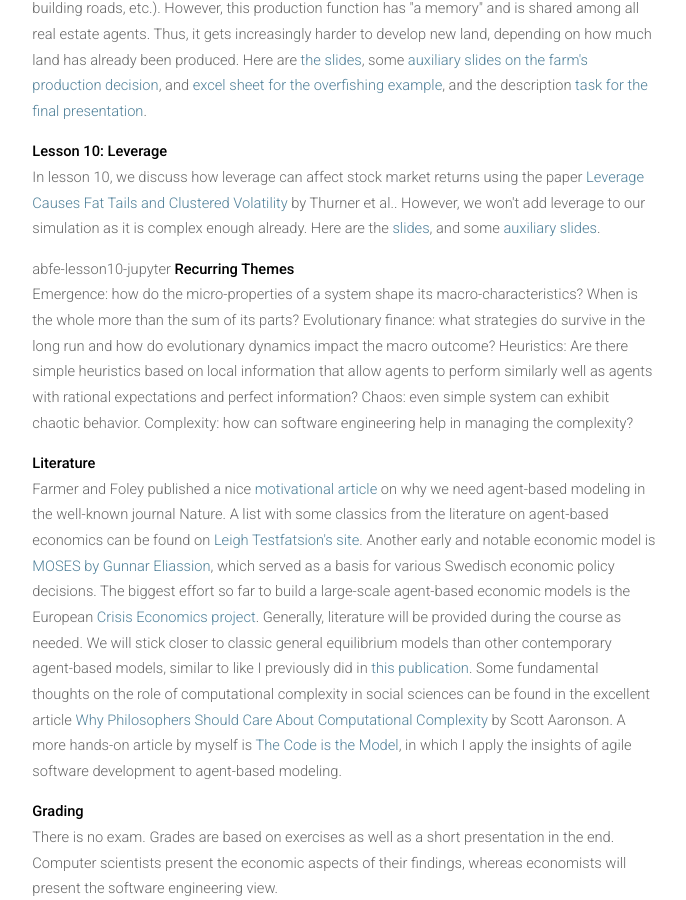
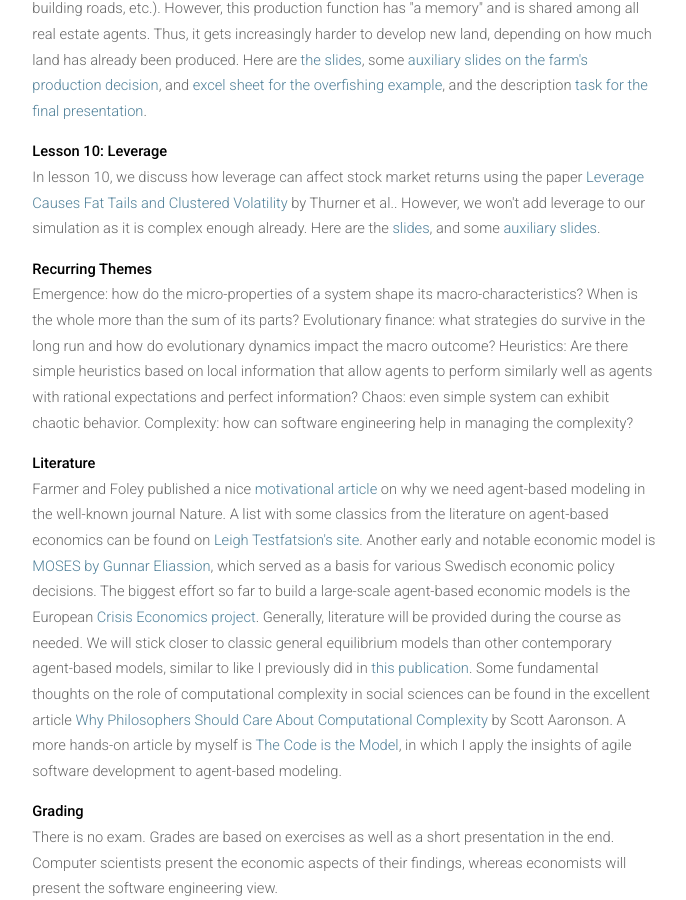
Before and after one commit to meisserecon/www, a Jekyll site: the page built from course.md, in a window 1280 px wide and 900 px high, scrolled down 2265 px. Shown: the whole window, without its empty margins (296-982 px from the left). Built offline with Jekyll 4.4.1, drawn with Linux system fonts in a browser that asks for light colours; nearby versions of some CDN libraries.

Commit message:
Update course.md

```diff
--- a/course.md
+++ b/course.md
@@ -52,8 +52,6 @@ permalink: /course/
 
 <p>In lesson 10, we discuss how leverage can affect stock market returns using the paper <a href="https://arxiv.org/abs/0908.1555">Leverage Causes Fat Tails and Clustered Volatility</a> by Thurner et al.. However, we won't add leverage to our simulation as it is complex enough already. Here are the <a href="/assets/abfe-lesson10.pdf">slides</a>, and some <a href="/assets/abfe-lesson10-leverage.pdf">auxiliary slides</a>.</p>
 
-abfe-lesson10-jupyter
-
 <b>Recurring Themes</b>
 
 <p>Emergence: how do the micro-properties of a system shape its macro-characteristics? When is the whole more than the sum of its parts?
```
